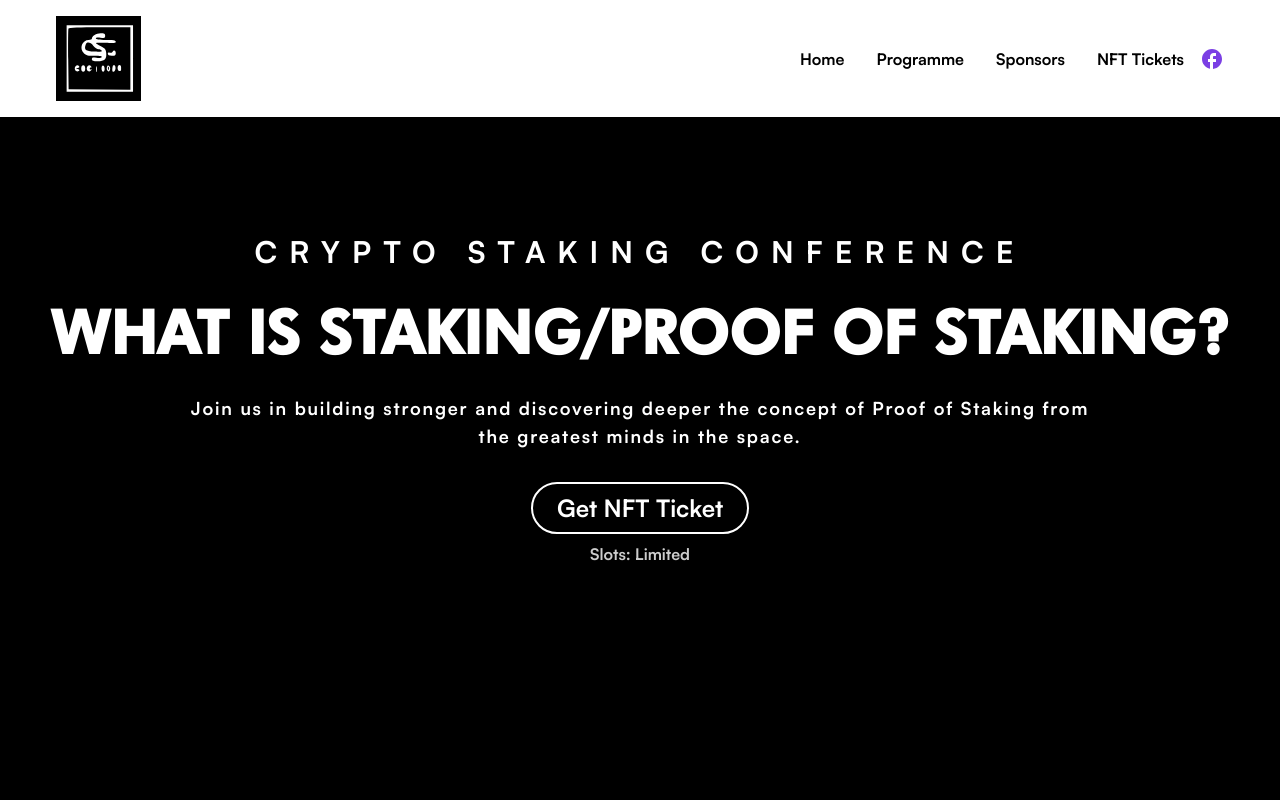
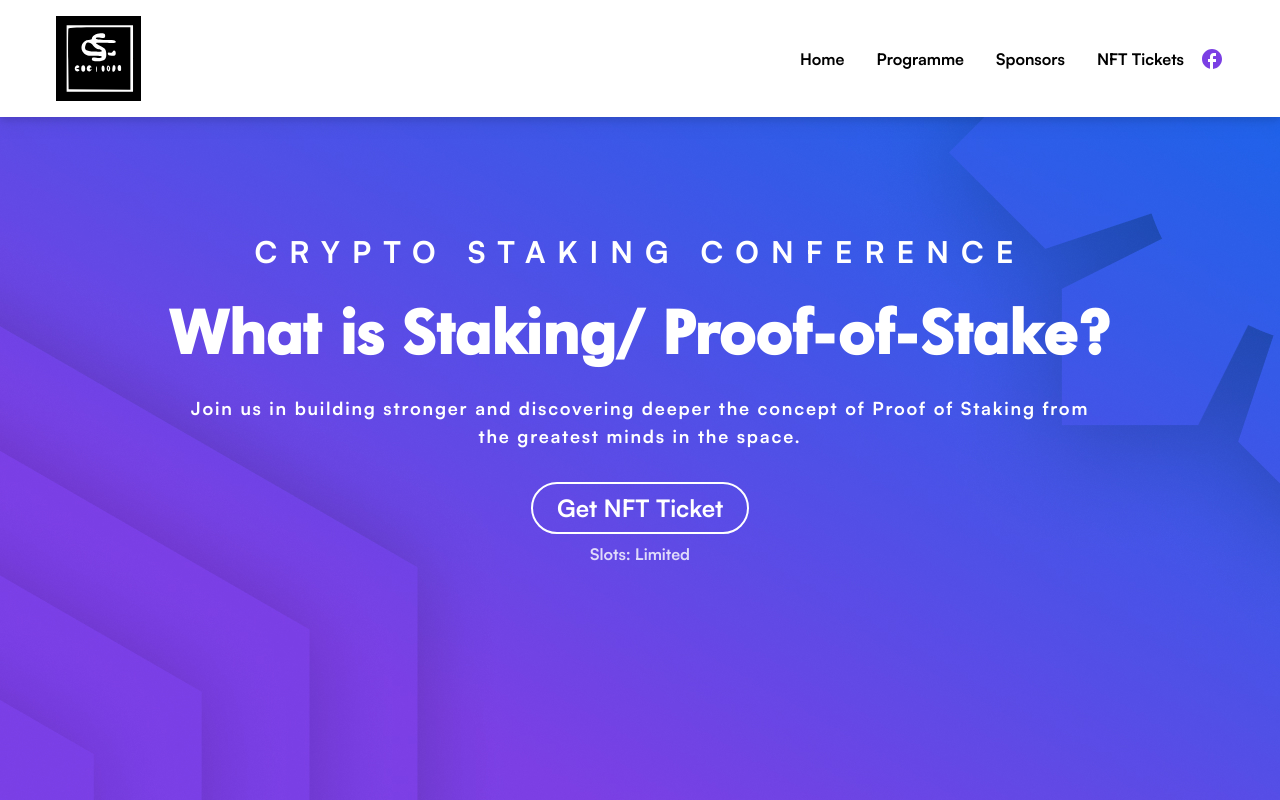
Before and after one commit to itsnalla/Event, a React (Create React App) app: page / in a window 1280 px wide. Shown: the top 800 px of the page. Built offline with nearby package versions, Linux system fonts and the light colour scheme.

Commit message:
Update Home.tsx

```diff
--- a/src/pages/Home/Home.tsx
+++ b/src/pages/Home/Home.tsx
@@ -74,16 +74,6 @@ const SPEAKERS = [
 
     ],
   },
-  {
-    name: "NBI/POLICE Representative",
-    imgPath: "nbi.jpeg",
-    positions: [
-      "For identifying Digital Fruad and protection",
-
-
-    ],
-  },
-
 
 ];
 
@@ -91,13 +81,13 @@ const Home: FC = () => {
   return (
     <main>
       <Navbar />
-      <header className="flex h-screen w-screen items-center justify-center bg-black bg-cover p-10 font-satoshi">
+      <header className="flex h-screen w-screen items-center justify-center bg-black bg-header p-10 font-satoshi">
         <div className="flex flex-col items-center text-white">
           <p className="text-center text-xl font-bold tracking-[12px] md:text-3xl">
             CRYPTO STAKING CONFERENCE
           </p>
           <h1 className="my-8 text-center font-futura text-4xl font-bold md:text-6xl">
-            WHAT IS STAKING/PROOF OF STAKING?
+            What is Staking/ Proof-of-Stake?
           </h1>
           <p className="mb-8 max-w-[900px] text-center font-satoshi text-base text-base font-bold tracking-widest md:text-lg">
           Join us in building stronger and discovering deeper the
```
